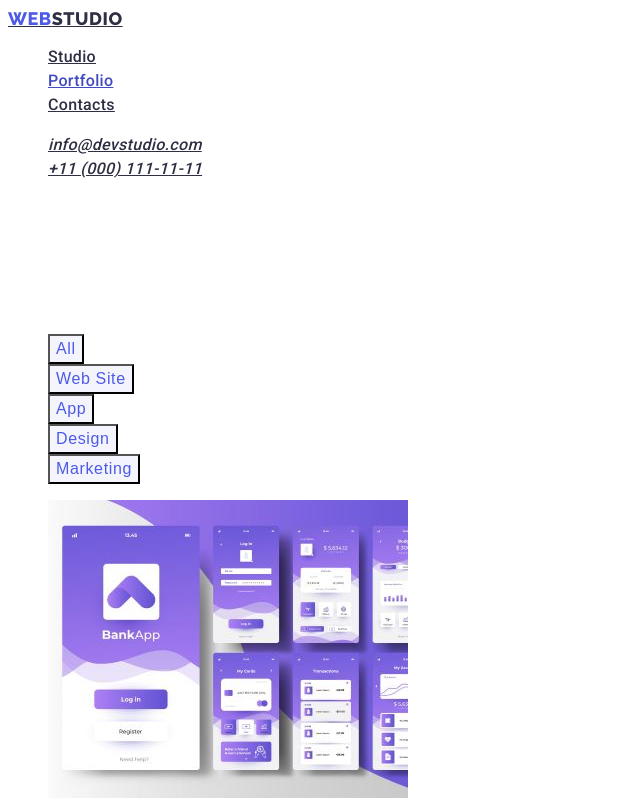
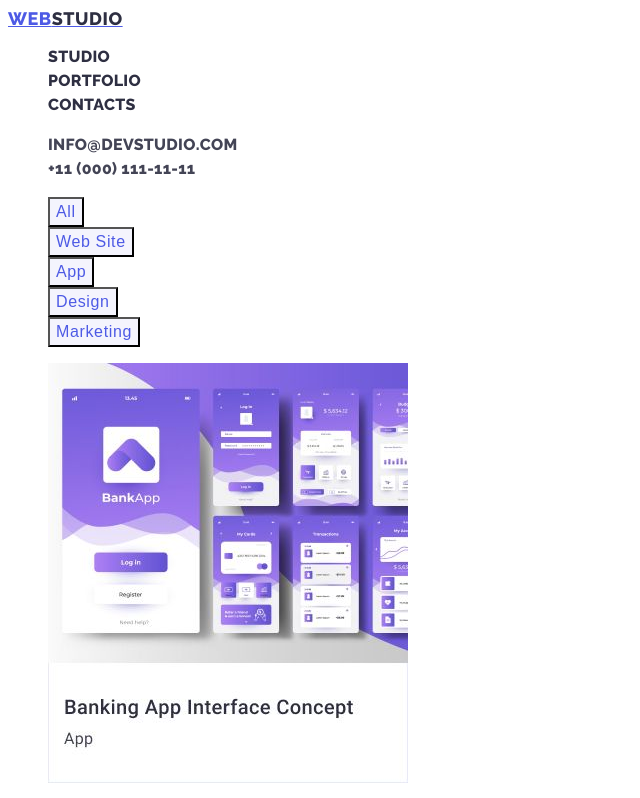
Before and after one commit to VitaliyLitvak/goit-markup-hw-02, a plain HTML site: page portfolio.html in a window 1280 px wide. Shown: the top 798 px of the page, without its empty margins (0-640 px from the left). Drawn offline with Linux system fonts and the light colour scheme.

Commit message:
Errors fix2

```diff
--- a/css/styles.css
+++ b/css/styles.css
@@ -5,7 +5,8 @@ CLOUD - color: #F4F4FD; OCEAN - color: #404BBF;*/
 :root { --background: #FFFFFF;
 --text-color: #434455;
 --title-text-color: #2E2F42;
---hover-color: #404BBF;}
+--hover-color: #404BBF;
+--iris-color: #4D5AE5;}
 
 body {
     background-color: var(--background);
@@ -15,17 +16,18 @@ body {
 .list {list-style: none;}
 
 .logo {
-    color: #2E2F42;
-    font-family: 'Raleway';
+    color: var(--iris-color);
+    font-family: 'Raleway', sans-serif;
     font-weight: 800;
     font-size: 18px;
     line-height: 117%;
     letter-spacing: 0.03em;
     text-transform: uppercase;}
+.logo.link {text-decoration: none;}
 
-.site-nav {background-color: var(--background);}
+.site-nav {background-color: var(--background); color: var(--title-text-color);}
 .site-nav .link{
-    color: #2E2F42;
+    color: var(--title-text-color);
     font-weight: 500;
     font-size: 16px;
     line-height: 150%;
@@ -33,6 +35,9 @@ body {
 .site-nav .link.current, .site-nav .link:hover, .site-nav .link:focus, .site-nav .link:active {
     color: var(--hover-color);
 }
+
+.address {font-style: normal;}
+.address .link {font-weight: 400;color: var(--text-color);}
 
 .hero {background-color: #2E2F42;}
 .hero-title {
@@ -61,6 +66,7 @@ body {
     font-size: 20px;
     line-height: 120%;
     color: var(--title-text-color);
+    letter-spacing: 0.02em;
 }
 .team-card {
     background-color: var(--background);
@@ -79,7 +85,7 @@ body {
     text-align: center;
     letter-spacing: 0.04em;
     cursor: pointer;}
-.btn.primary {background-color: #4d5ae5; color: #FFFFFF;}
+.btn.primary {background-color: #4d5ae5; color: #FFFFFF; font-family: 'Roboto', sans-serif;}
 .btn.primary:hover, .btn.primary:focus {background-color: var(--hover-color); color: #FFFFFF;}
 .btn.secondary {background-color: #F4F4FD; color: #4d5ae5;}
 .btn.secondary.current, .btn.secondary:hover, .btn.secondary:focus {background-color: var(--hover-color); color: #FFFFFF;}
--- a/portfolio.html
+++ b/portfolio.html
@@ -15,31 +15,31 @@
   </head>
   <body>
     <!--Шапка-->
-    <header>
+    <header class="site-nav">
       <nav>
         <a href="./index.html" class="logo"
-          ><span style="color: #4d5ae5">Web</span>Studio</a
+          >Web<span style="color: #2e2f42">Studio</span></a
         >
 
         <ul class="site-nav list">
-          <li><a href="./index.html" class="link">Studio</a></li>
           <li>
-            <a href="./portfolio.html" class="site-nav link current"
-              >Portfolio</a
-            >
+            <a href="./index.html" class="logo link">Studio</a>
           </li>
-          <li><a href="./index.html" class="link">Contacts</a></li>
+          <li><a href="./portfolio.html" class="logo link">Portfolio</a></li>
+          <li><a href="" class="logo link">Contacts</a></li>
         </ul>
       </nav>
-      <address>
-        <ul class="site-nav list">
+      <address class="address">
+        <ul class="list">
           <li>
-            <a href="mailto:info@devstudio.com" class="link"
+            <a href="mailto:info@devstudio.com" class="logo link"
               >info@devstudio.com</a
             >
           </li>
           <li>
-            <a href="tel:+110001111111" class="link">+11 (000) 111-11-11</a>
+            <a href="tel:+110001111111" class="logo link"
+              >+11 (000) 111-11-11</a
+            >
           </li>
         </ul>
       </address>
@@ -47,7 +47,7 @@
 
     <main>
       <section class="section">
-        <h1 class="hero-title">Portfolio</h1>
+        <h1 hidden class="hero-title">Portfolio</h1>
         <!--Навігація-->
         <ul class="list">
           <li><button type="button" class="btn secondary">All</button></li>
```
Also changed, not shown: index.html (+24 -23 lines).
